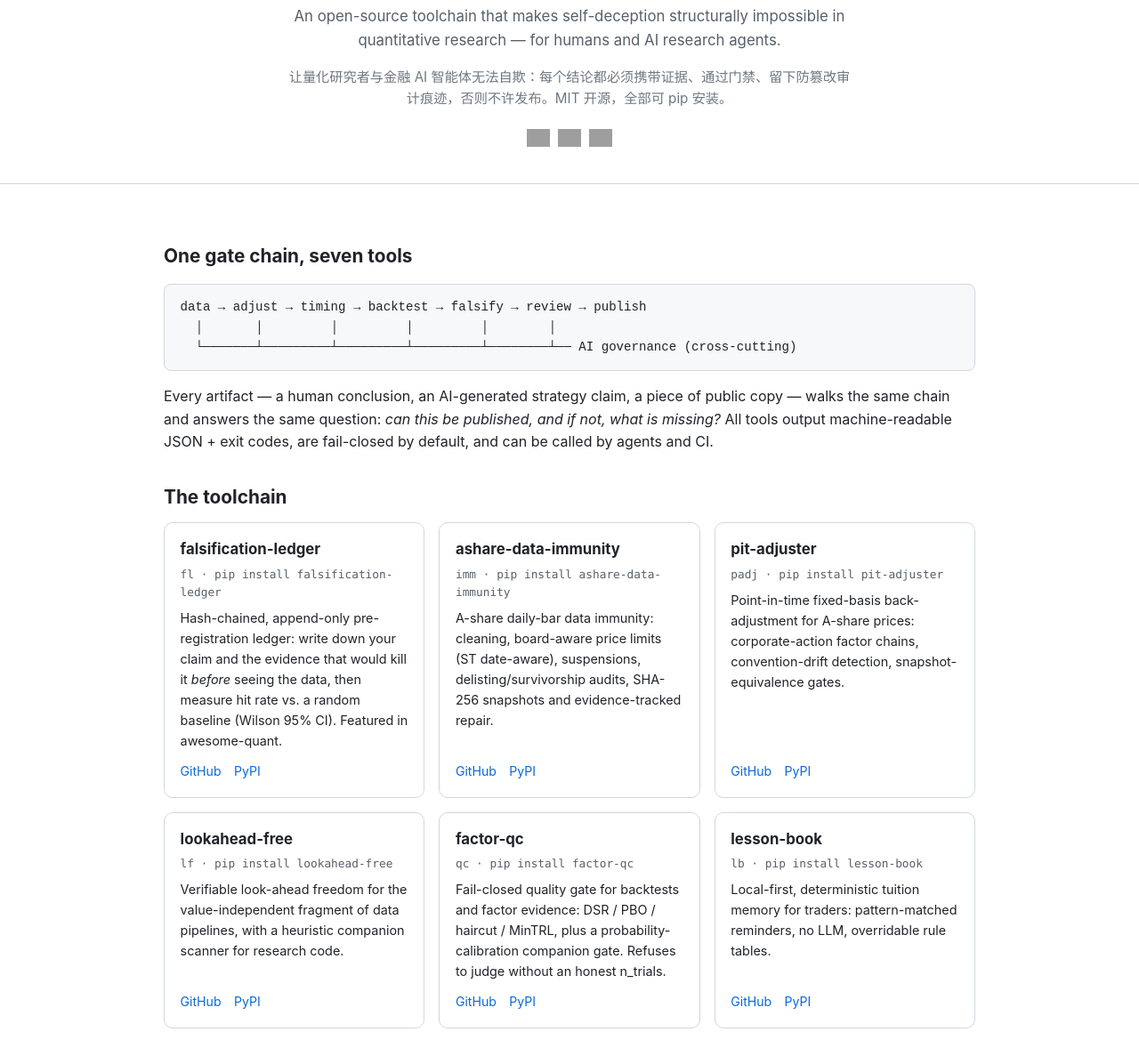
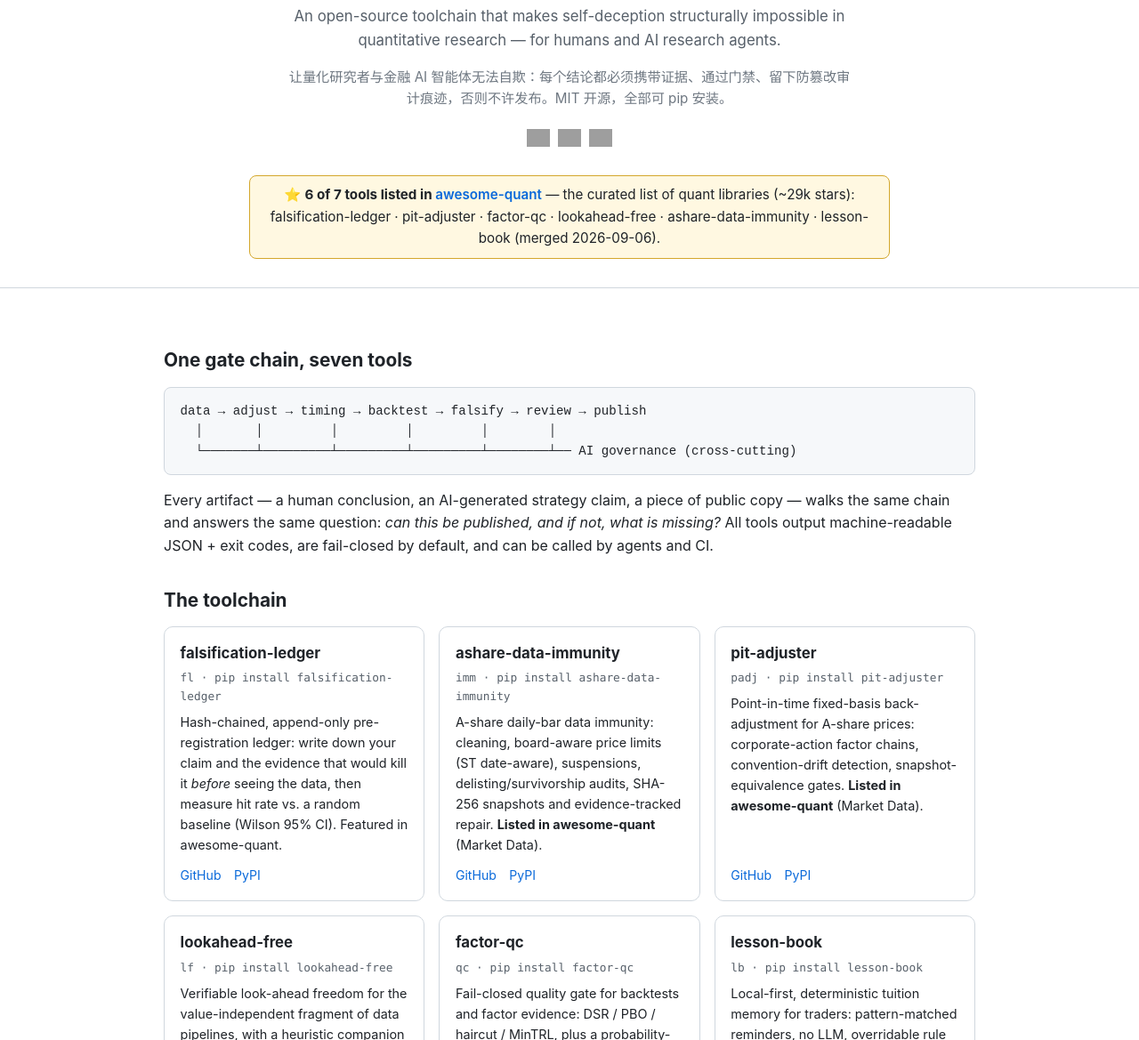
Before and after one commit to holdout-labs/holdout-labs.github.io, a plain HTML site: page index.html in a window 1280 px wide. Shown: the part 115-1284 px from the top of the page at 89% size. Drawn offline with Linux system fonts and the light colour scheme; grey boxes are pictures that could not be loaded.

Commit message:
site: update awesome-quant recognition — 6/7 tools listed (family merge 2026-09-06, PRs #593/#611/#620)

```diff
--- a/index.html
+++ b/index.html
@@ -31,6 +31,9 @@
   .card .links a { margin-right: .9rem; font-size: .88rem; }
   pre { background: #f6f8fa; border: 1px solid #d0d7de; border-radius: 8px; padding: .9rem 1.1rem; overflow-x: auto; font-size: .88rem; }
   @media (prefers-color-scheme: dark) { pre { background: #161b22; border-color: #30363d; } }
+  .recognition { margin: 1.4rem auto 0; max-width: 720px; padding: .6rem 1rem; border: 1px solid #d4a72c; border-radius: 8px; background: #fff8e1; font-size: .95rem; }
+  @media (prefers-color-scheme: dark) { .recognition { border-color: #9e8a3a; background: #2d2817; } }
+  .recognition a { font-weight: 600; }
   footer { text-align: center; padding: 2rem 1rem 3rem; color: #6e7781; font-size: .85rem; border-top: 1px solid #d0d7de; }
   @media (prefers-color-scheme: dark) { footer { color: #8b949e; border-top-color: #30363d; } }
   a { color: #0969da; text-decoration: none; }
@@ -44,8 +47,13 @@
   <p class="zh">让量化研究者与金融 AI 智能体无法自欺：每个结论都必须携带证据、通过门禁、留下防篡改审计痕迹，否则不许发布。MIT 开源，全部可 pip 安装。</p>
   <div class="badges">
     <img alt="MIT" src="https://img.shields.io/badge/license-MIT-blue">
-    <img alt="awesome-quant" src="https://img.shields.io/badge/awesome--quant-listed-1f6feb">
+    <img alt="awesome-quant" src="https://img.shields.io/badge/awesome--quant-6%2F7%20tools-1f6feb">
     <img alt="PyPI" src="https://img.shields.io/pypi/v/falsification-ledger">
+  </div>
+  <div class="recognition">
+    ⭐ <strong>6 of 7 tools listed in <a href="https://github.com/wilsonfreitas/awesome-quant">awesome-quant</a></strong>
+    — the curated list of quant libraries (~29k stars): falsification-ledger · pit-adjuster · factor-qc ·
+    lookahead-free · ashare-data-immunity · lesson-book (merged 2026-09-06).
   </div>
 </header>
 <main>
@@ -66,25 +74,25 @@
     <div class="card">
       <h3>ashare-data-immunity</h3>
       <div class="cli">imm · pip install ashare-data-immunity</div>
-      <p>A-share daily-bar data immunity: cleaning, board-aware price limits (ST date-aware), suspensions, delisting/survivorship audits, SHA-256 snapshots and evidence-tracked repair.</p>
+      <p>A-share daily-bar data immunity: cleaning, board-aware price limits (ST date-aware), suspensions, delisting/survivorship audits, SHA-256 snapshots and evidence-tracked repair. <strong>Listed in awesome-quant</strong> (Market Data).</p>
       <div class="links"><a href="https://github.com/holdout-labs/ashare-data-immunity">GitHub</a><a href="https://pypi.org/project/ashare-data-immunity/">PyPI</a></div>
     </div>
     <div class="card">
       <h3>pit-adjuster</h3>
       <div class="cli">padj · pip install pit-adjuster</div>
-      <p>Point-in-time fixed-basis back-adjustment for A-share prices: corporate-action factor chains, convention-drift detection, snapshot-equivalence gates.</p>
+      <p>Point-in-time fixed-basis back-adjustment for A-share prices: corporate-action factor chains, convention-drift detection, snapshot-equivalence gates. <strong>Listed in awesome-quant</strong> (Market Data).</p>
       <div class="links"><a href="https://github.com/holdout-labs/pit-adjuster">GitHub</a><a href="https://pypi.org/project/pit-adjuster/">PyPI</a></div>
     </div>
     <div class="card">
       <h3>lookahead-free</h3>
       <div class="cli">lf · pip install lookahead-free</div>
-      <p>Verifiable look-ahead freedom for the value-independent fragment of data pipelines, with a heuristic companion scanner for research code.</p>
+      <p>Verifiable look-ahead freedom for the value-independent fragment of data pipelines, with a heuristic companion scanner for research code. <strong>Listed in awesome-quant</strong> (Factor Analysis).</p>
       <div class="links"><a href="https://github.com/holdout-labs/lookahead-free">GitHub</a><a href="https://pypi.org/project/lookahead-free/">PyPI</a></div>
     </div>
     <div class="card">
       <h3>factor-qc</h3>
       <div class="cli">qc · pip install factor-qc</div>
-      <p>Fail-closed quality gate for backtests and factor evidence: DSR / PBO / haircut / MinTRL, plus a probability-calibration companion gate. Refuses to judge without an honest n_trials.</p>
+      <p>Fail-closed quality gate for backtests and factor evidence: DSR / PBO / haircut / MinTRL, plus a probability-calibration companion gate. Refuses to judge without an honest n_trials. <strong>Listed in awesome-quant</strong> (Factor Analysis).</p>
       <div class="links"><a href="https://github.com/holdout-labs/factor-qc">GitHub</a><a href="https://pypi.org/project/factor-qc/">PyPI</a></div>
     </div>
     <div class="card">
```
